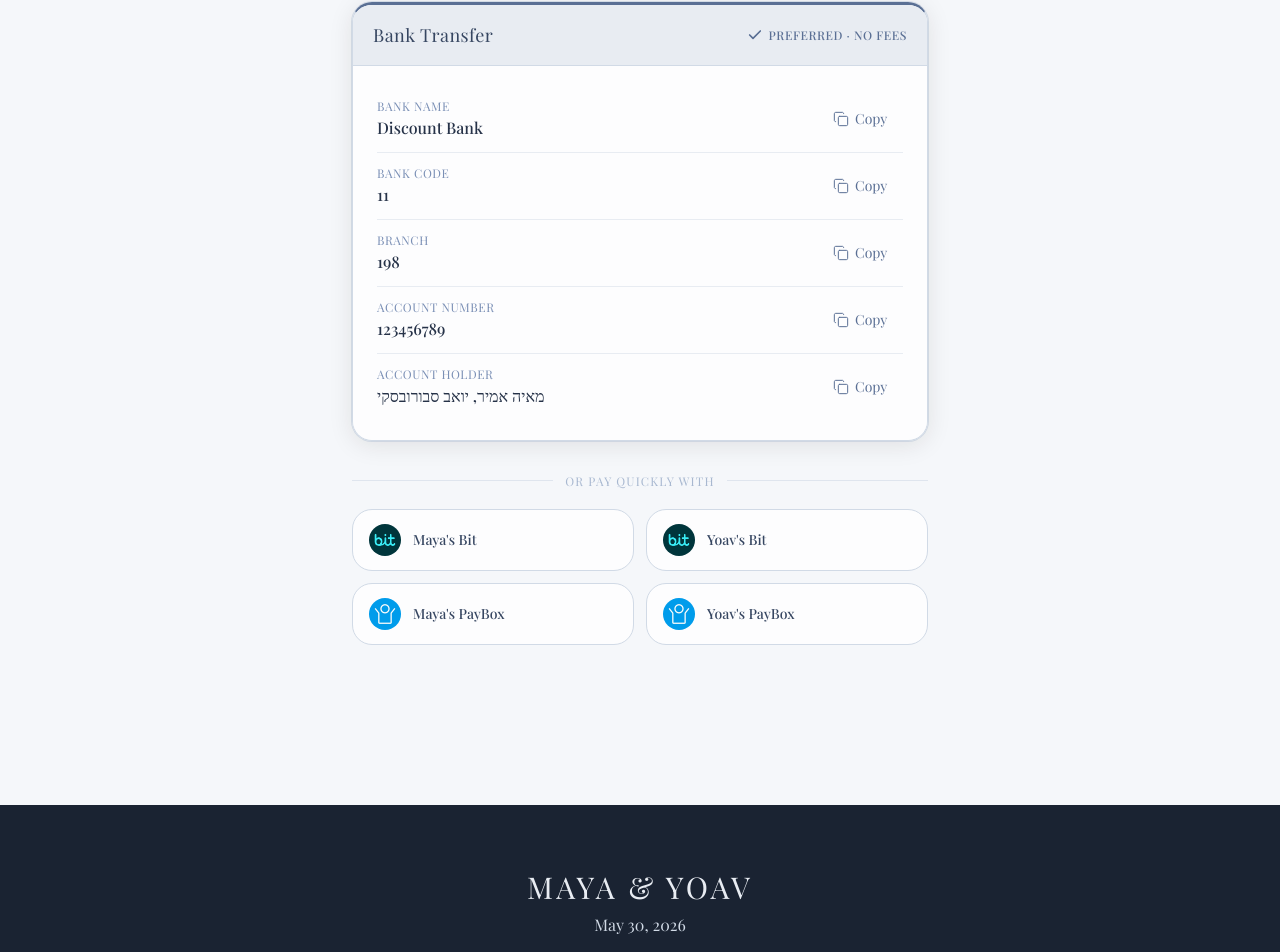
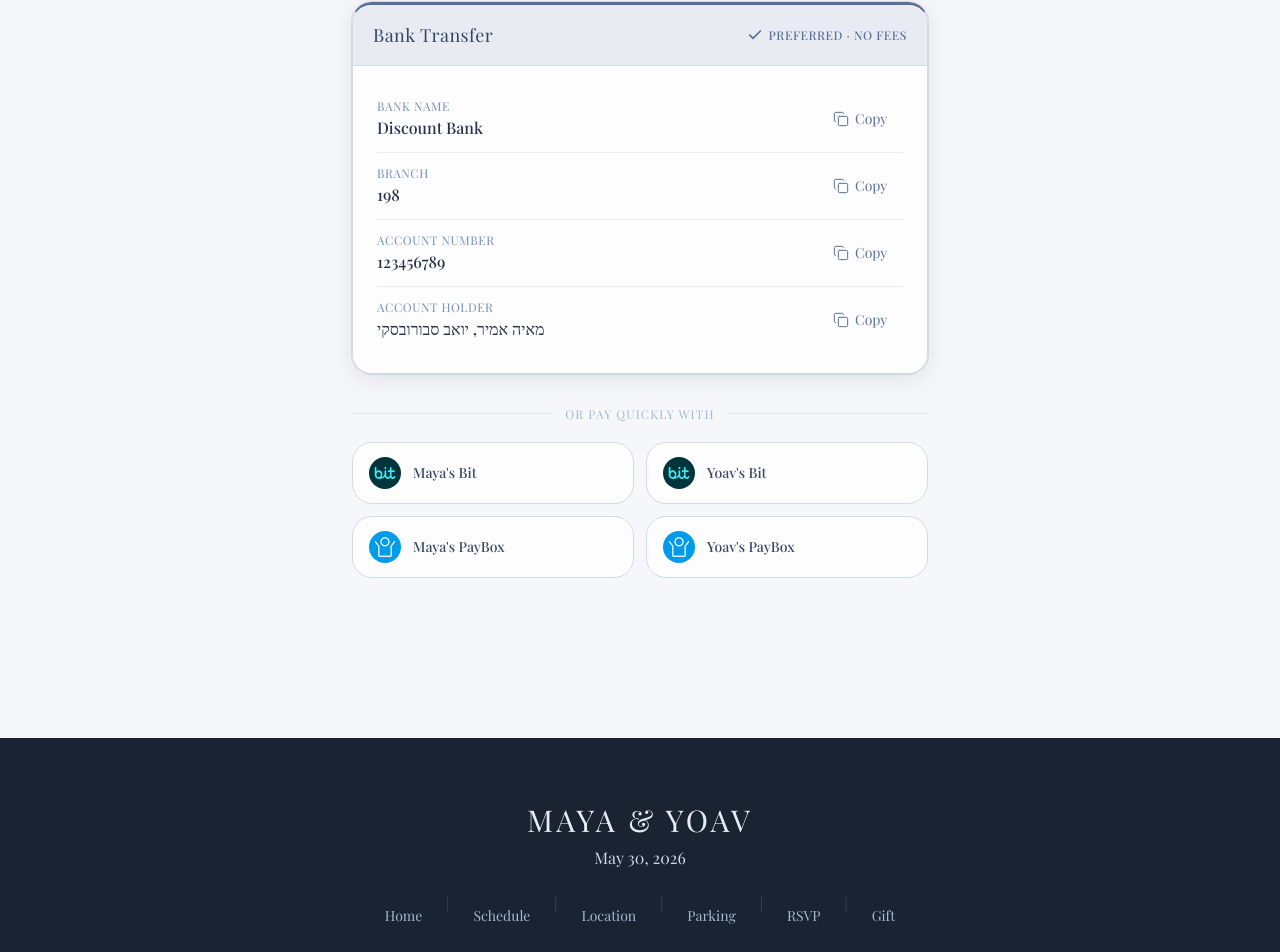
Before and after one commit to Yoavsb25/wedding-website, a React (Vite) app: page / in a window 1280 px wide. Shown: the part 4613-5565 px from the top of the page. Built offline with nearby package versions, Linux system fonts and the light colour scheme; the HTML template or start-up script is replaced by a standard one.

Commit message:
refactor: remove Bank Code field from Gifts component for streamlined layout

```diff
--- a/src/components/Gifts.jsx
+++ b/src/components/Gifts.jsx
@@ -95,7 +95,6 @@ export default function Gifts() {
             {/* Fields */}
             <div className="px-6 py-5 bg-white/80">
               <CopyField label="Bank Name" value={gifts.bankName} />
-              <CopyField label="Bank Code" value={gifts.bankCode} />
               <CopyField label="Branch" value={gifts.branchNumber} />
               <CopyField label="Account Number" value={gifts.accountNumber} />
               <CopyField label="Account Holder" value={gifts.accountHolder} />
```
